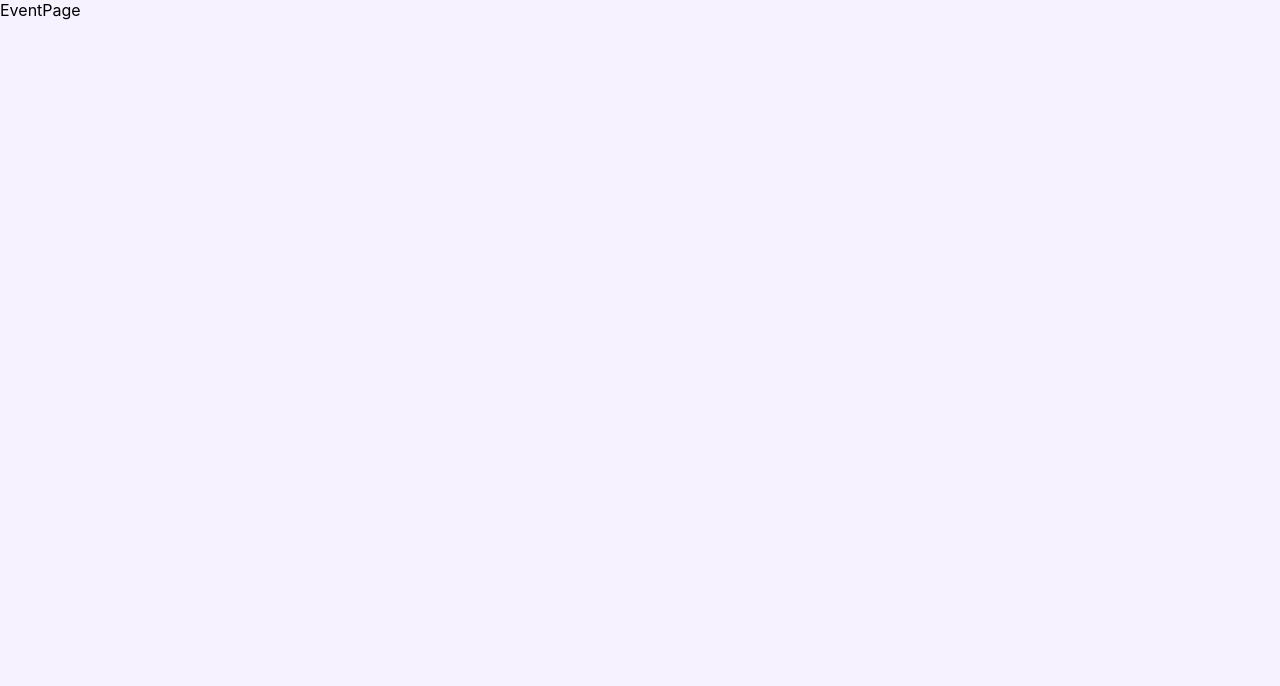
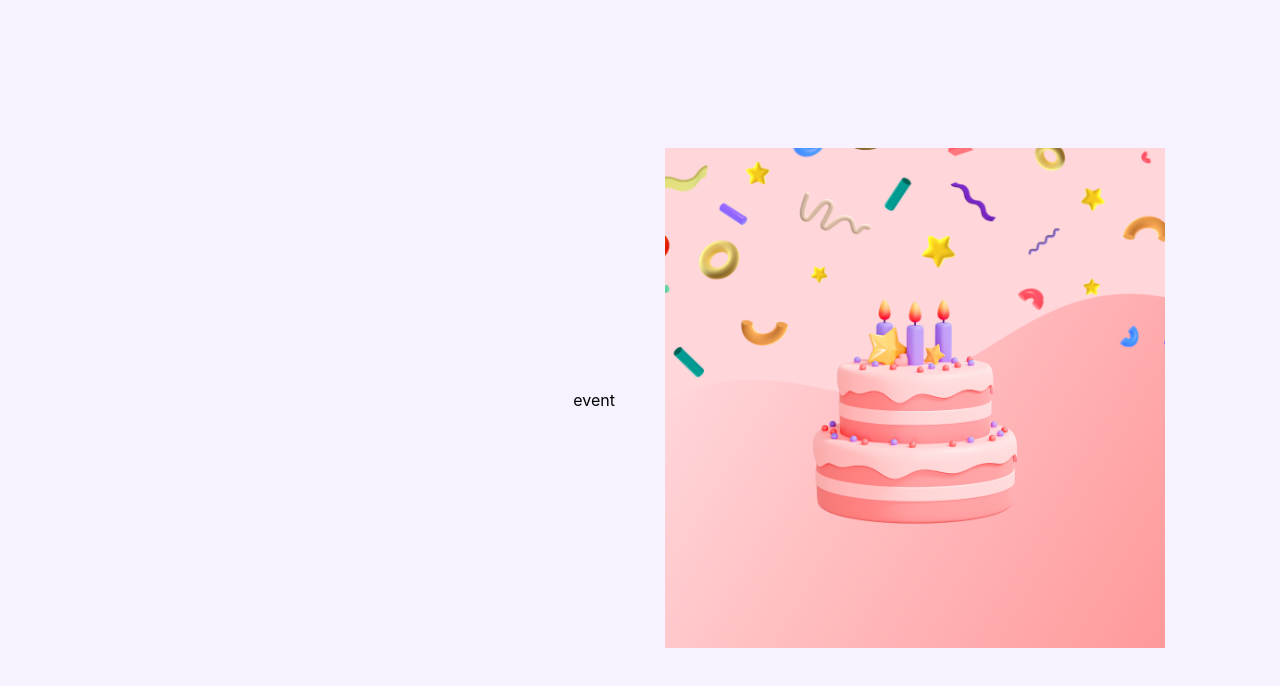
Before and after one commit to u1810291/test-project, a React (Create React App) app: page /event/page in a window 1280 px wide. Shown: the top 686 px of the page. Built offline with nearby package versions, Linux system fonts and the light colour scheme.

Commit message:
feat: some changes on event page

```diff
--- a/src/feature/event/layouts/EventCreate.tsx
+++ b/src/feature/event/layouts/EventCreate.tsx
@@ -11,12 +11,14 @@ export const EventCreate = () => {
   return(
     <Box>
       <Box className={classes.eventCreateHeader}>
-      <Typography variant='h6'><Link to='/' className={classes.cancel}>Cancel</Link></Typography>
+      <Typography variant='h6'><Link to='/' className={classes.button}>Cancel</Link></Typography>
         <Typography variant='h2' fontWeight={700} color='#250d57'>Create your Event</Typography>
       </Box>
       <Forms />
       <Box className={classes.createButton}>
-        <Button title='Next' width={1}/>
+        <Link to='/event/page' className={classes.button}>
+          <Button title='Next' width={1}/>
+        </Link>
       </Box>
     </Box>
   )
--- a/src/feature/event/layouts/EventPage.tsx
+++ b/src/feature/event/layouts/EventPage.tsx
@@ -1,7 +1,17 @@
-import React from 'react'
+import React from 'react';
+import Box from '@mui/material/Box';
+import { useStyles } from './style';
 
 export const EventPage = () => {
+  const classes = useStyles();
   return (
-    <div>EventPage</div>
+    <Box className={classes.eventPage}>
+      <Box className={classes.eventDescription}>
+        event
+      </Box>
+      <Box className={classes.eventImage}>
+        <img width='500px' height='500px' src={require('../../../assets/birthday-cake.png')} alt='birthday cake'/>
+      </Box>
+    </Box>
   )
 }
--- a/src/feature/event/layouts/style.ts
+++ b/src/feature/event/layouts/style.ts
@@ -96,7 +96,7 @@ export const useStyles = makeStyles({
     width: '30%',
     gap: '10px'
   },
-  cancel: {
+  button: {
     textDecoration: 'none',
     color: '#919191',
   },
@@ -105,5 +105,20 @@ export const useStyles = makeStyles({
     padding: '50px 0',
     alignItems: 'center',
     justifyContent: 'center',
+  },
+  eventPage: {
+    display: 'grid',
+    width: '100vw',
+    height: '100vh',
+    gridTemplateColumns: '1fr 1fr',
+    justifyItems: 'center',
+    alignItems: 'center',
+    gridGap: '50px'
+  },
+  eventImage: {
+    justifySelf: 'start',
+  },
+  eventDescription: {
+    justifySelf: 'end',
   }
 })
```
Also changed, not shown: src/assets/birthday-cake.png (added).
